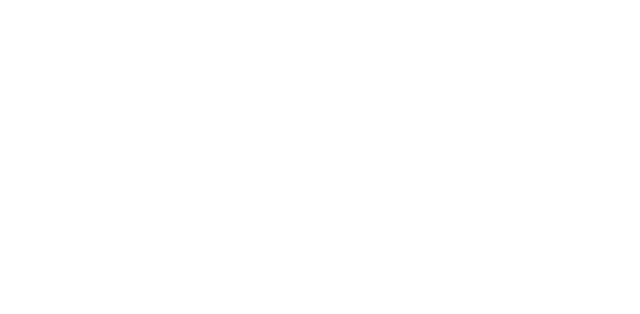
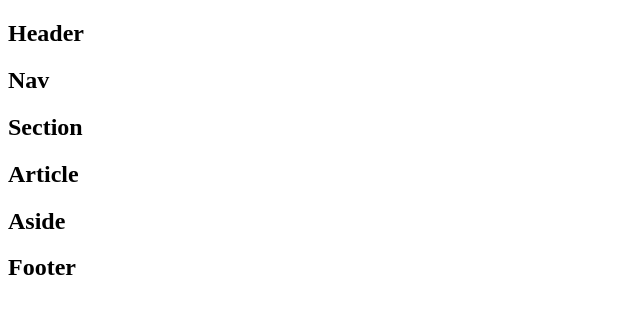
Before and after one commit to gihcaron/ATV5-Marcacao, a plain HTML site: page index.html in a window 1280 px wide. Shown: the whole page, without its empty margins (0-640 px from the left). Drawn offline with Linux system fonts and the light colour scheme.

Commit message:
Feat: Creat box container

```diff
--- a/index.html
+++ b/index.html
@@ -3,9 +3,36 @@
 <head>
     <meta charset="UTF-8">
     <meta name="viewport" content="width=device-width, initial-scale=1.0">
-    <title>Document</title>
+    <title>ATV05 - Marcação</title>
 </head>
 <body>
 
+<section class="box-container">
+
+    <div class="box-header">
+        <h1> Header </h1>
+    </div>
+
+    <div class="box-nav"></div>
+    <h1>Nav</h1>
+
+    <div class="box-section">
+        <h1>Section</h1>
+    </div>
+
+    <div class="box-article">
+        <h1>Article</h1>
+    </div>
+
+    <div class="box-aside">
+        <h1>Aside </h1>
+    </div>
+
+    <div class="box-footer">
+        <h1>Footer</h1>
+    </div>
+
+</section>
+
 </body>
 </html>
```
